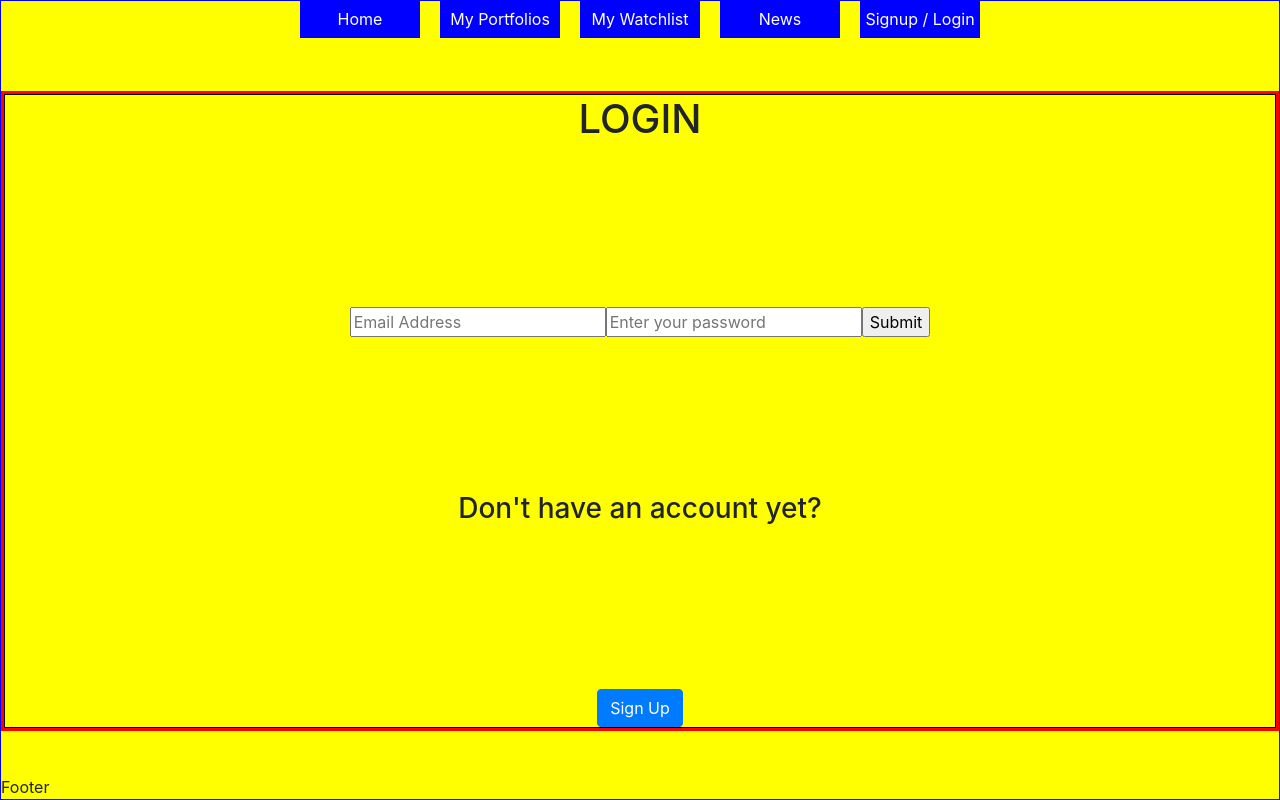
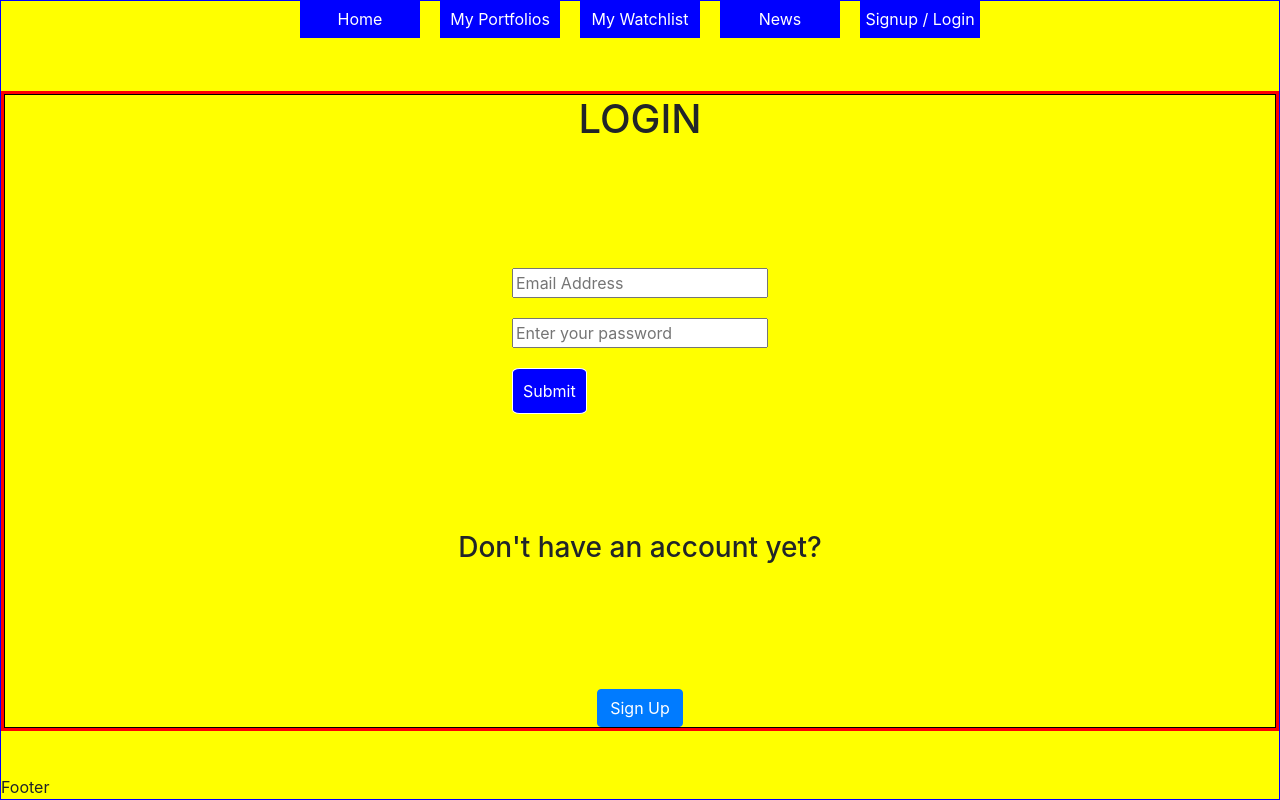
Before and after one commit to ClaFiore/StocksAppReact, a React (Create React App) app: page / in a window 1280 px wide. Both pictures are taken after a click on the element "Signup / Login". Built offline with nearby package versions, Linux system fonts and the light colour scheme.

Commit message:
adjusted login component

```diff
--- a/src/containers/Login.js
+++ b/src/containers/Login.js
@@ -6,9 +6,9 @@ const Login = props => {
         <div id='loginContainer'>
             <h1>LOGIN</h1>
             <form>
-                <input type='text' placeholder='Email Address' />
-                <input type='password' placeholder='Enter your password'/>
-                <input type='submit'/>
+                <input className='inputLoginForm' type='text' placeholder='Email Address' /><br></br>
+                <input className='inputLoginForm' type='password' placeholder='Enter your password'/><br></br>
+                <input className='submitLoginForm'  type='submit'/>
             </form>
             <span><h3>Don't have an account yet?</h3></span><span><SignUp/></span>
         </div>
--- a/src/css/Homepage.css
+++ b/src/css/Homepage.css
@@ -44,3 +44,15 @@ background-color: yellow;
     align-items: center;
     justify-content: space-between;
 }
+
+.inputLoginForm{
+    margin-bottom: 20px;
+}
+
+.submitLoginForm{
+    border-radius: 10%;
+    background-color: blue;
+    color: white;
+    padding: 10px;
+    border: 1px solid white;
+}
```
Also changed, not shown: 1 other file (tests, documents, lock files or other folders).
